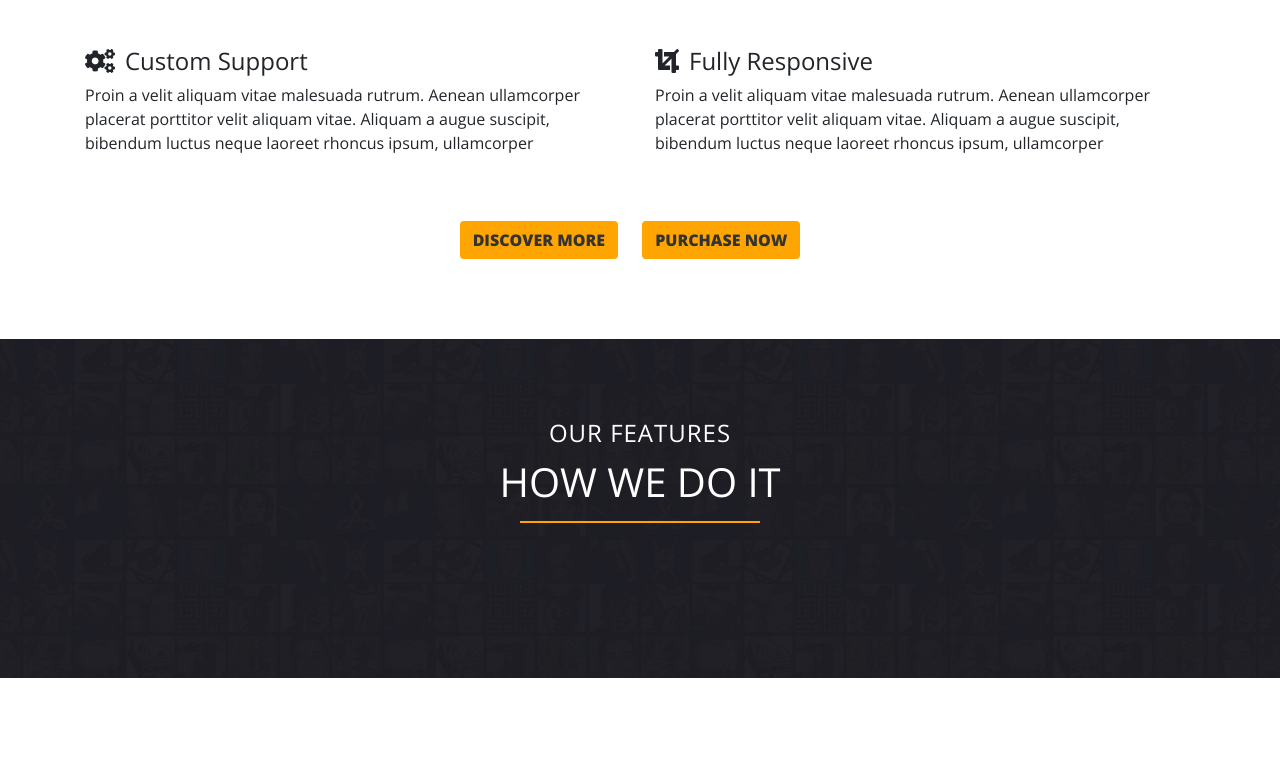
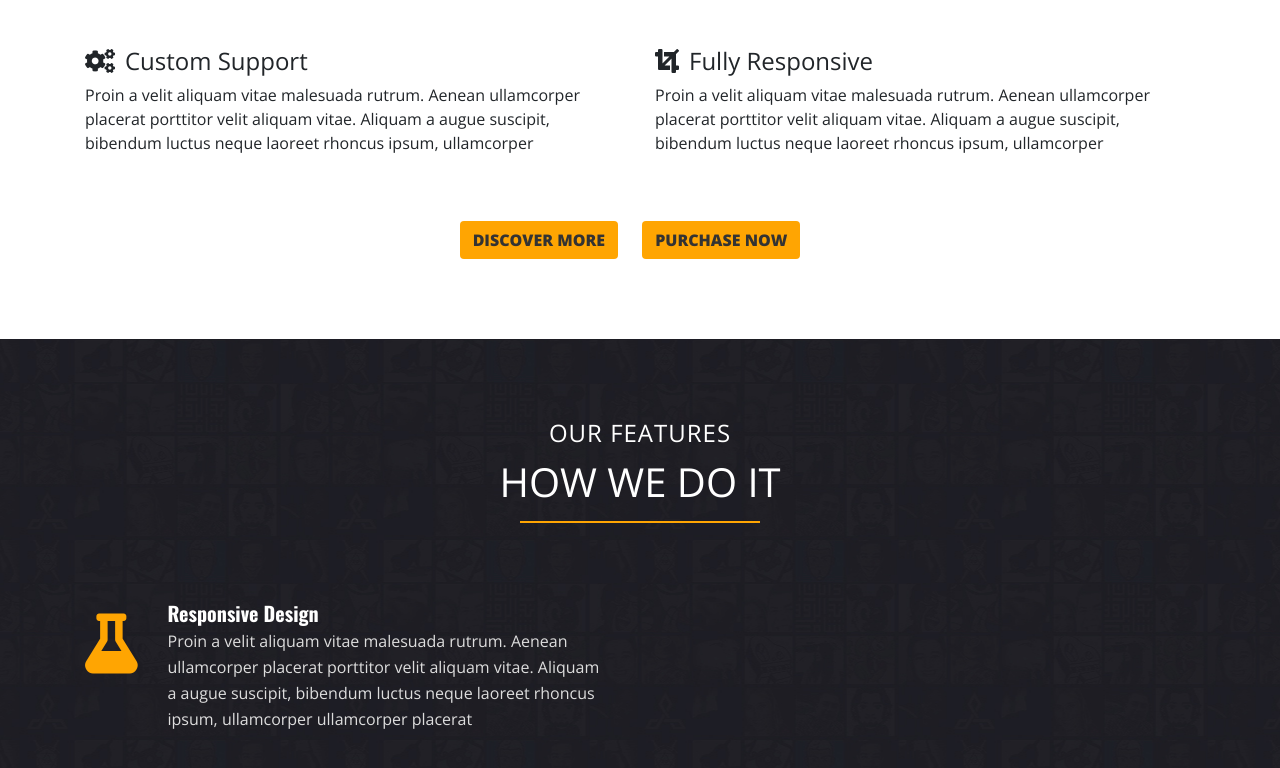
Before and after one commit to coatceatl/fIDEA, a website: page index.html in a window 1280 px wide. Shown: the part 3233-4001 px from the top of the page. Before the commit the page ends 3911 px from the top, so only its background shows below. Drawn offline with nearby package versions, Linux system fonts and the light colour scheme.

Commit message:
added feature-box to feature

```diff
--- a/index.html
+++ b/index.html
@@ -384,6 +384,18 @@
             <h3 class='section-title white'>Our features</h3>
             <h2 class='section-subtitle white'>how we do it</h2>
           </div>
+
+          <div class='col-12 col-sm-6 features-box d-flex'>
+            <div class='features-icon'>
+              <i class='fa fa-flask'></i>
+            </div>
+            <div class='features-text'>
+              <div class='feature-header'>Responsive Design</div>
+              <p>Proin a velit aliquam vitae malesuada rutrum. Aenean ullamcorper placerat porttitor
+              velit aliquam vitae. Aliquam a augue suscipit, bibendum luctus neque laoreet rhoncus
+              ipsum, ullamcorper ullamcorper placerat </p>
+            </div>
+          </div>
         </div>
       </div>
     </section>
--- a/src/scss/_features.scss
+++ b/src/scss/_features.scss
@@ -5,3 +5,27 @@
   background-position: 50% 44px;
   color: #fff;
 }
+.features-box {
+  margin-bottom: 40px;
+}
+.features-icon {
+  font-size: 60px;
+  margin-right: 30px;
+  & i {
+    color: #ffa502;
+  }
+}
+.features-text {
+  & p {
+    color: #ddd;
+    font-size: 16px;
+    font-weight: 300;
+    line-height: 26px;
+    padding-right: 20px;
+  }
+}
+.feature-header {
+  font-size: 20px;
+  font-weight: 400;
+  font-family: 'Oswald', sans-serif;
+}
```
Also changed, not shown: dist/main.css.
